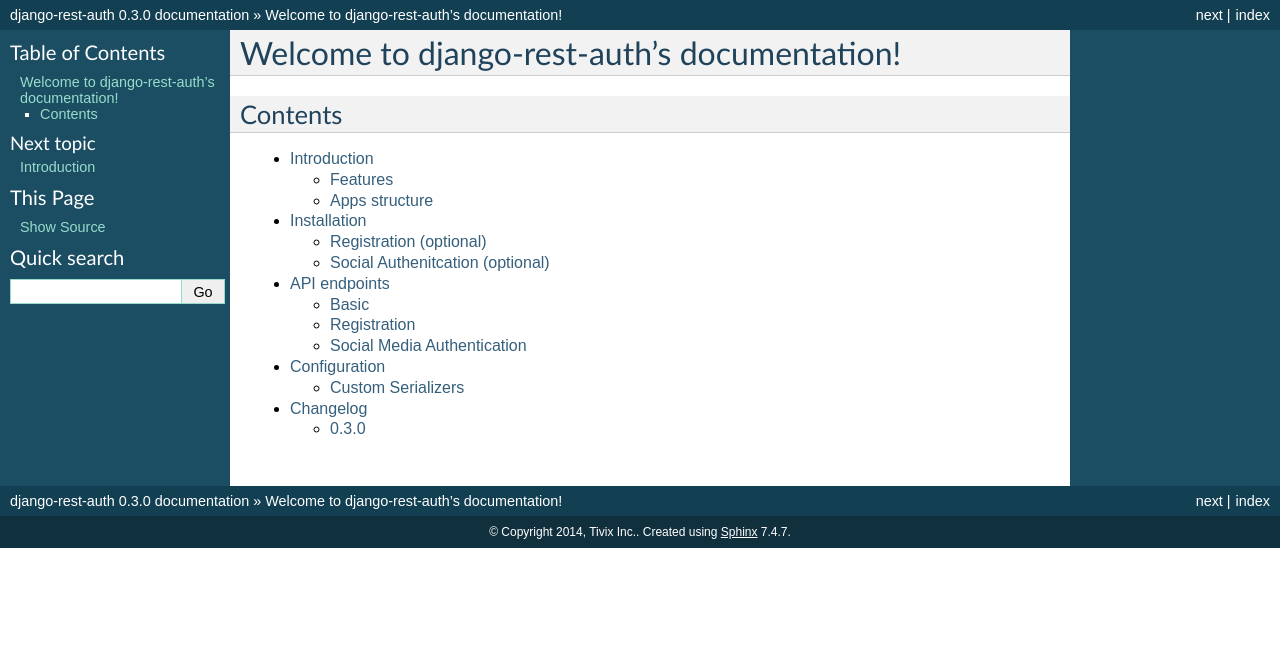
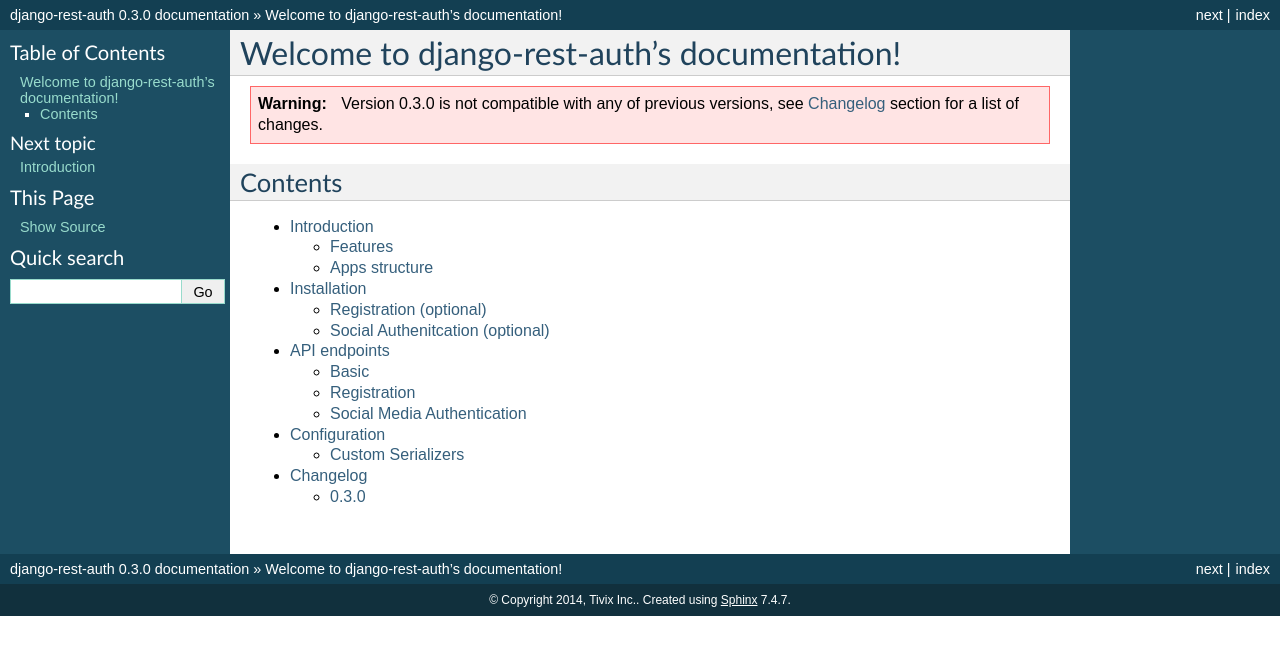
Before and after one commit to onlinehub0808/dj_rest_auth, a Sphinx documentation site: the page built from docs/index.rst, in a window 1280 px wide. Shown: the top 655 px of the page. Built offline with Sphinx 7.4.7, drawn with Linux system fonts in a browser that asks for light colours.

Commit message:
add warning about backward incompatibility

```diff
--- a/docs/index.rst
+++ b/docs/index.rst
@@ -5,6 +5,8 @@
 
 Welcome to django-rest-auth's documentation!
 ============================================
+
+.. warning:: Version 0.3.0 is not compatible with any of previous versions, see :doc:`Changelog </changelog>` section for a list of changes.
 
 Contents
 --------
```
